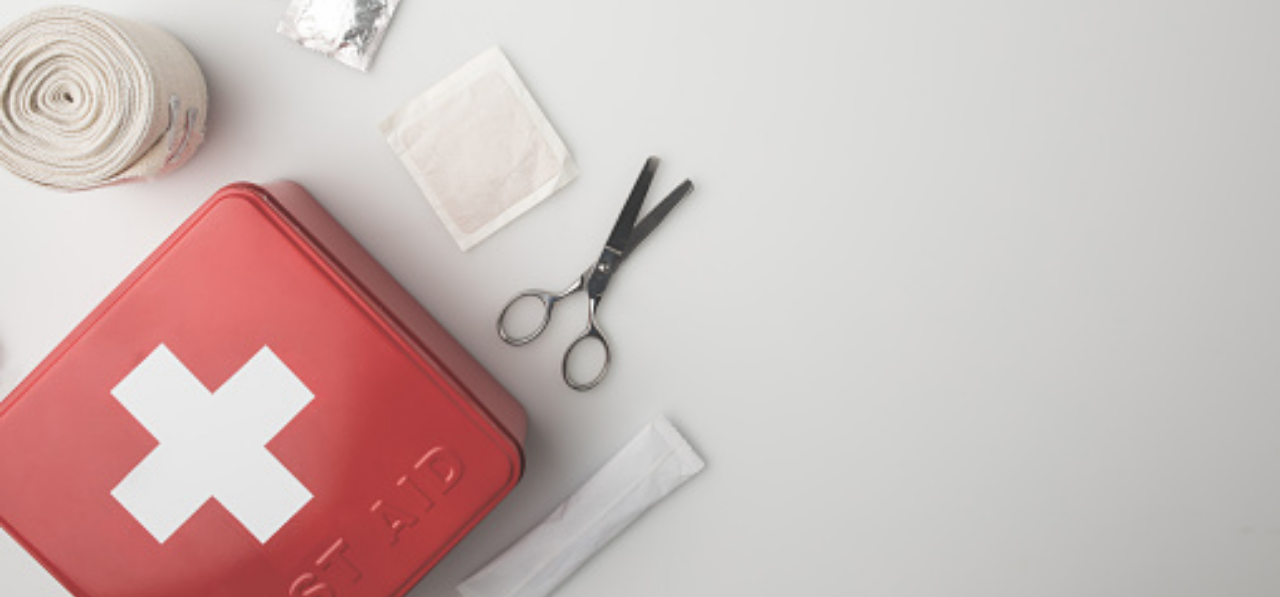
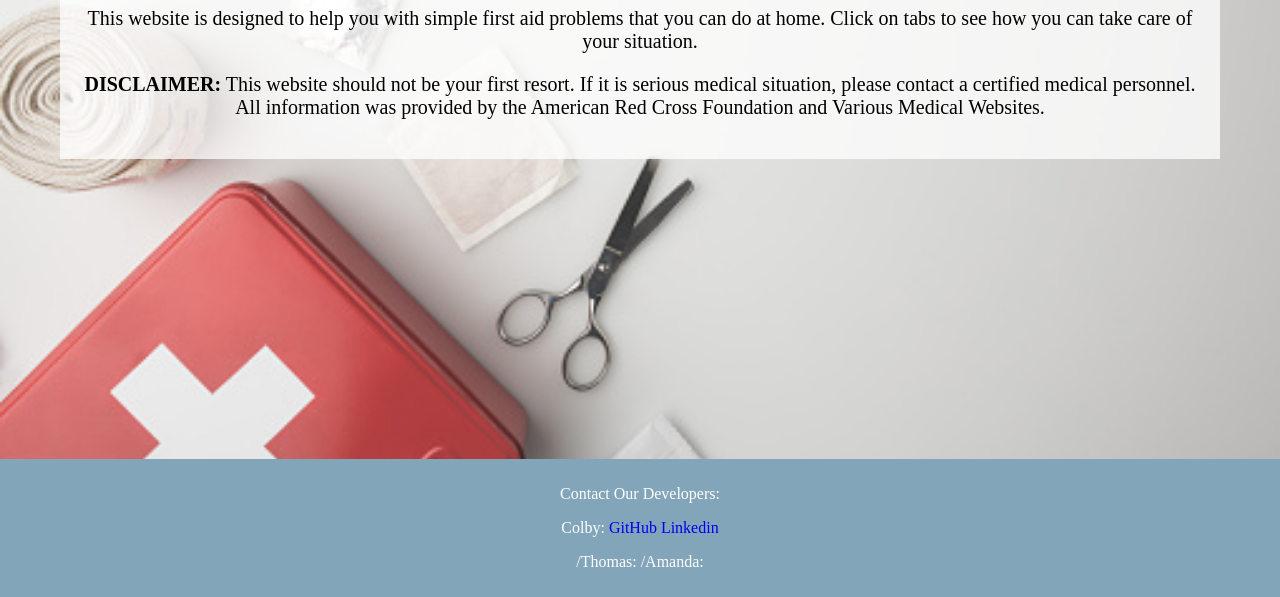
Before and after one commit to ColbyCorder/CapstoneProject, a plain HTML site: page index.html in a window 1280 px wide. Shown: the part 203-800 px from the top of the page. Drawn offline with Linux system fonts and the light colour scheme.

Commit message:
Updated Footer and Home content

```diff
--- a/index.html
+++ b/index.html
@@ -1,15 +1,21 @@
 <!DOCTYPE html>
 <html lang="en">
+
 <head>
     <meta charset="UTF-8">
     <meta http-equiv="X-UA-Compatible" content="IE=edge">
     <meta name="viewport" content="width=device-width, initial-scale=1.0">
+    <!-- Link to Google Font -->
+    <link rel="preconnect" href="https://fonts.googleapis.com">
+    <link rel="preconnect" href="https://fonts.gstatic.com" crossorigin>
+    <link href="https://fonts.googleapis.com/css2?family=Merriweather:wght@400;700&display=swap" rel="stylesheet">
     <!-- Link to font Awesome -->
     <script src="https://kit.fontawesome.com/a0e15cef47.js" crossorigin="anonymous"></script>
     <!-- Link to style sheet -->
     <link rel="stylesheet" href="styles.css">
     <title>First Aid Simplified</title>
 </head>
+
 <body>
     <!-- Navbar -->
     <nav class="navbar">
@@ -37,8 +43,12 @@
     <!-- Content goes in tabs -->
     <div class="tab-content">
         <div id="home" data-tab-content class="active">
-            <h1>Home</h1>
-            <p>This is the home</p>
+            <h1>Welcome to First Aid Simplified</h1>
+            <p>This website is designed to help you with simple first aid problems that you can do at home. Click on
+                tabs to see how you can take care of your situation.</p>
+            <p><strong>DISCLAIMER:</strong> This website should not be your first resort. If it is serious medical
+                situation, please contact a certified medical personnel. All information was provided by the American
+                Red Cross Foundation and Various Medical Websites.</p>
         </div>
         <div id="head" data-tab-content>
             <h1>Head</h1>
@@ -61,6 +71,12 @@
             <p>This is the Legs/Feet</p>
         </div>
     </div>
+
+    <footer>
+        <p>Contact Our Developers:</p>
+        <p>Colby: <a href="https://github.com/ColbyCorder" target="_blank">GitHub</a> <a href="https://www.linkedin.com/in/colby-corder-55b94a230/" target="_blank">Linkedin</a></p>/Thomas: /Amanda:</p>
+    </footer>
     <script src="script.js"></script>
 </body>
+
 </html>
--- a/styles.css
+++ b/styles.css
@@ -85,15 +85,6 @@ body {
     display: block;
 }
 
-  .tabs {
-    display: flex;
-    justify-content: space-around;
-    list-style-type: none;
-    margin: 0;
-    padding: 0;
-    border-bottom: 1px solid black;
-  }
-
 .tab {
     cursor: pointer;
     padding: 10px;
@@ -111,6 +102,39 @@ body {
     margin-left: 20px;
     margin-right: 20px;
 }
+/* HOME TAB */
+
+#home{
+    margin: 40px;
+    padding: 20px;
+    background-color: rgba(255, 255, 255, 0.75);
+    text-align: center;
+}
+
+#home p{
+    font-size: 20px;
+}
+
+
+/* FOOTER */
+
+footer{
+    position: fixed;
+    left: 0;
+    bottom: 0;
+    width: 100%;
+    background-color: #82A5BA;
+    color: White;
+    padding: 10px;
+    text-align: center;
+    margin-top: 10px;
+}
+
+footer a{
+    text-decoration: none;
+}
+
+/* MOBILE */
 
 @media (max-width: 800px) {
     .navbar {
```
Also changed, not shown: colors.txt. Lines whose indentation alone changed are shown as unchanged.
